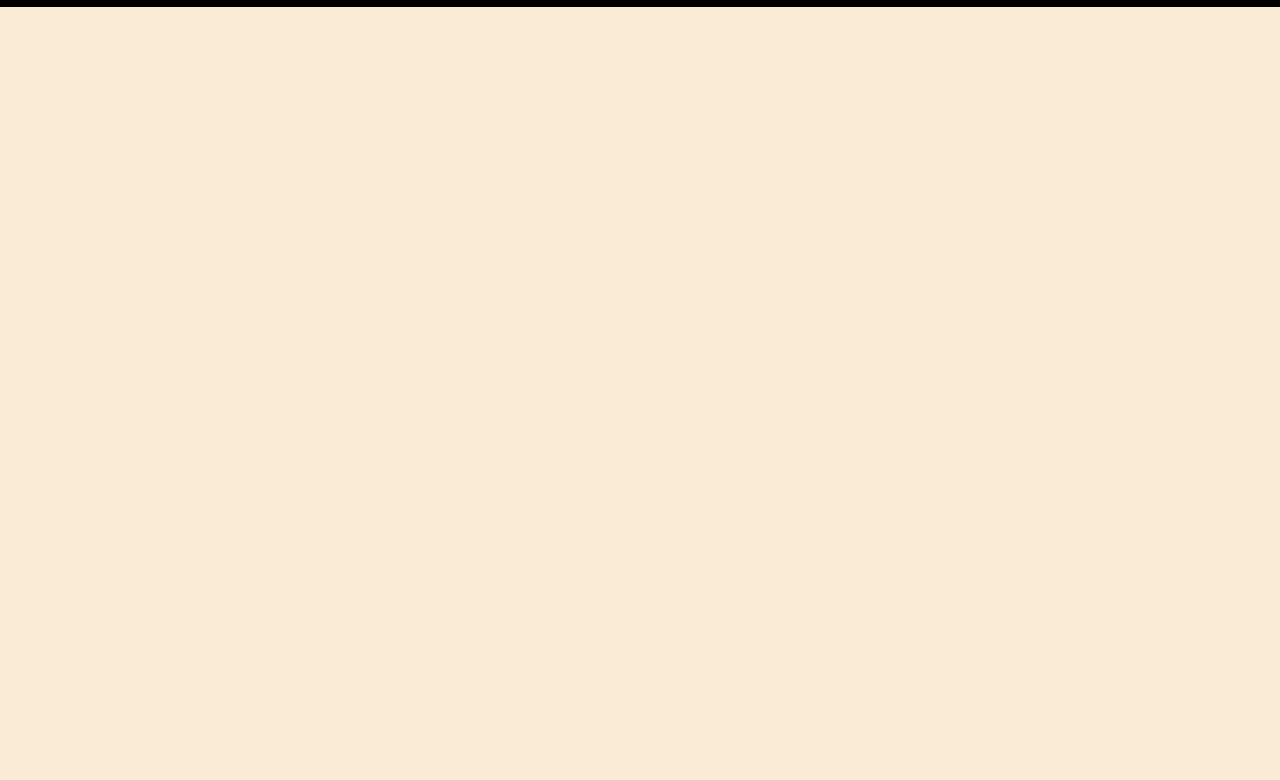
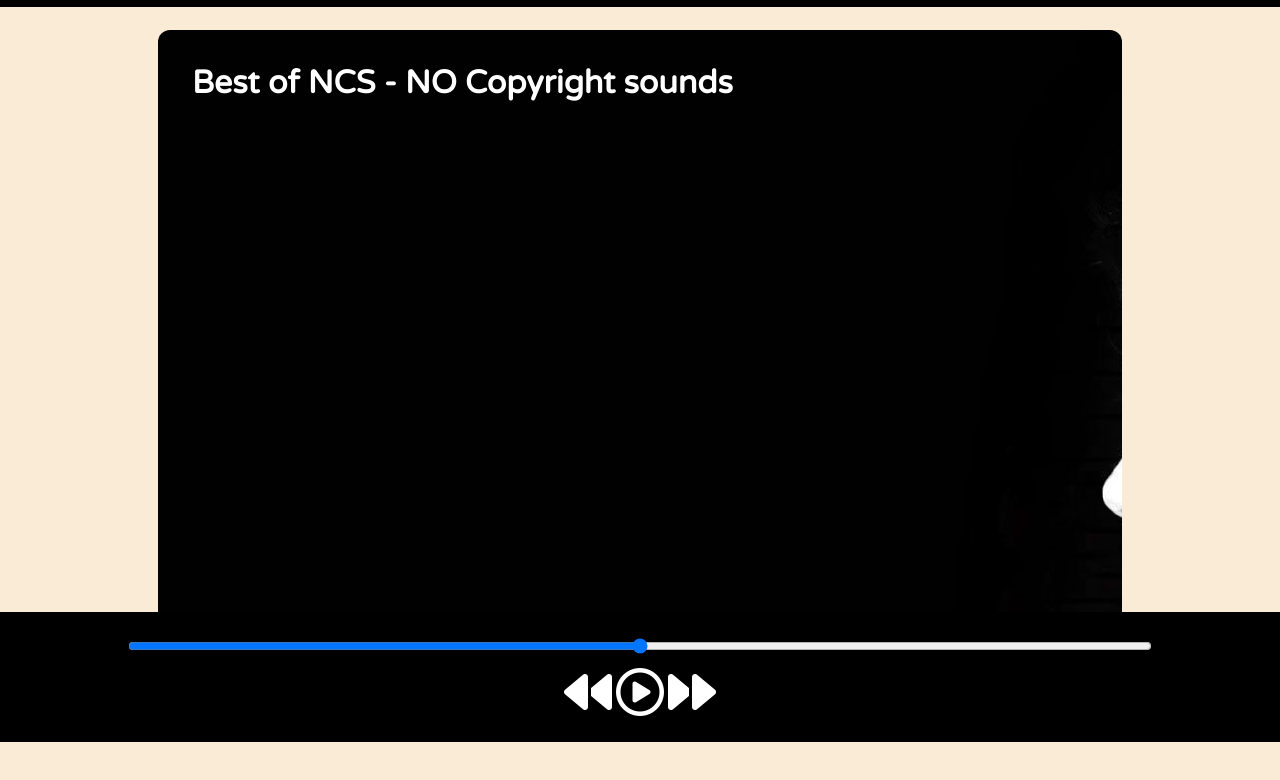
Before and after one commit to Ashiq121914/Spotify-clone, a plain HTML site: page index.html in a window 1280 px wide. Shown: the part 58-838 px from the top of the page. Before the commit the page ends 800 px from the top, so only its background shows below. Drawn offline with Linux system fonts and the light colour scheme.

Commit message:
audio progress bar with containter

```diff
--- a/index.html
+++ b/index.html
@@ -17,6 +17,30 @@
         <li>About</li>
       </ul>
     </nav>
+    <!-- container class where the song will be places -->
+    <div class="container">
+      <div class="songList">
+        <h1>Best of NCS - NO Copyright sounds</h1>
+      </div>
+      <div class="songBanner"></div>
+    </div>
+
+    <!-- this is where the song same and audio progress bar will show -->
+    <div class="bottom">
+      <input type="range" name="range" id="myPrograssBar" min="0" max="100" />
+      <div class="icons">
+        <!-- font awesome icons -->
+        <i class="fa-solid fa-3x fa-backward"></i>
+        <i class="fa-regular fa-3x fa-circle-play"></i>
+        <i class="fa-solid fa-3x fa-forward"></i>
+      </div>
+    </div>
+
+    <!-- font awesome kit -->
+    <script
+      src="https://kit.fontawesome.com/a83aa9f2d4.js"
+      crossorigin="anonymous"
+    ></script>
     <!-- js file -->
     <script src="script.js"></script>
   </body>
--- a/style.css
+++ b/style.css
@@ -32,3 +32,34 @@ nav ul li {
   width: 44px;
   padding: 0 8px;
 }
+
+.container {
+  min-height: 72vh;
+  background-color: black;
+  font-family: "Varela Round", sans-serif;
+  color: white;
+  display: flex;
+  width: 70%;
+  margin: 23px auto;
+  border-radius: 12px;
+  padding: 34px;
+  background-image: url("bg.jpg");
+}
+.bottom {
+  position: sticky;
+  bottom: 0;
+  height: 130px;
+  background-color: black;
+  color: white;
+  display: flex;
+  justify-content: center;
+  align-items: center;
+  flex-direction: column;
+}
+.icons {
+  margin-top: 14px;
+}
+
+#myPrograssBar {
+  width: 80vw;
+}
```
